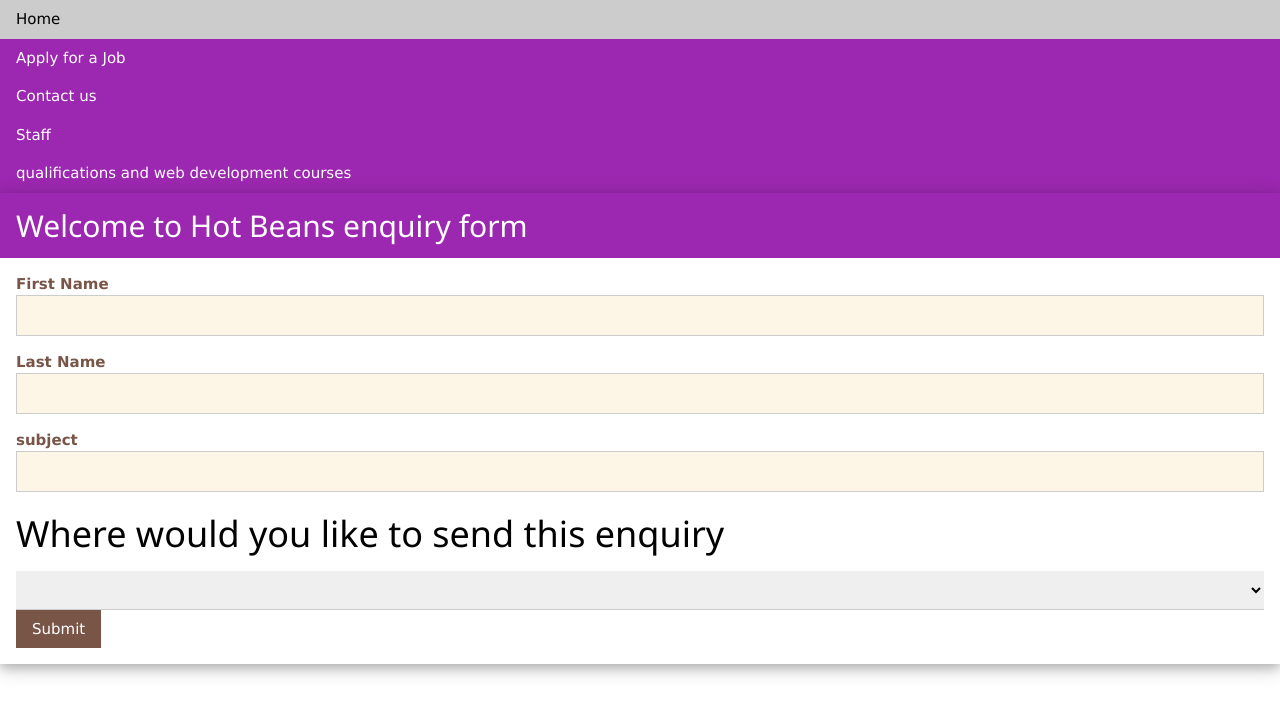
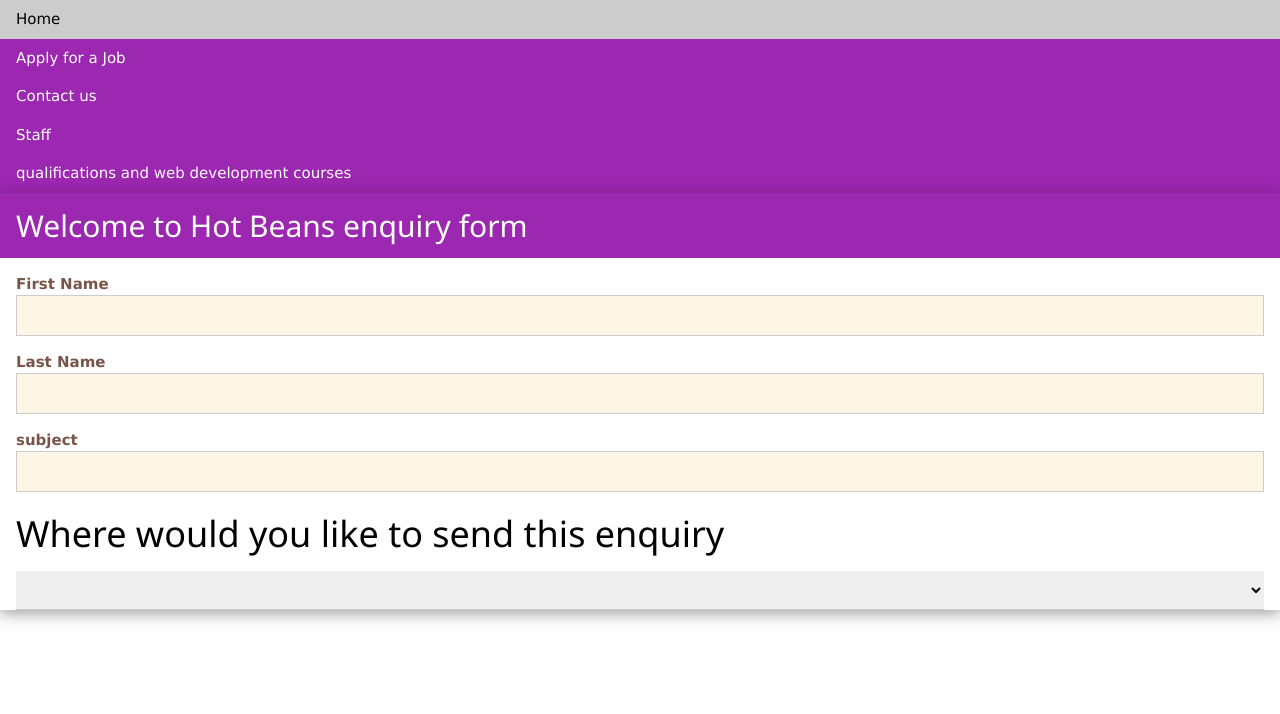
Before and after one commit to Fahad3745/Hot-Beans, a plain HTML site: page contact.html in a window 1280 px wide. Drawn offline with nearby package versions, Linux system fonts and the light colour scheme.

Commit message:
contact.html

```diff
--- a/contact.html
+++ b/contact.html
@@ -34,8 +34,8 @@
     <option value="3">send to operating team</option>
   </select>
 
-        <button class="w3-btn w3-brown">Submit</button></p>
-  </form>
+
+
 </div>
 
 </body>
```
